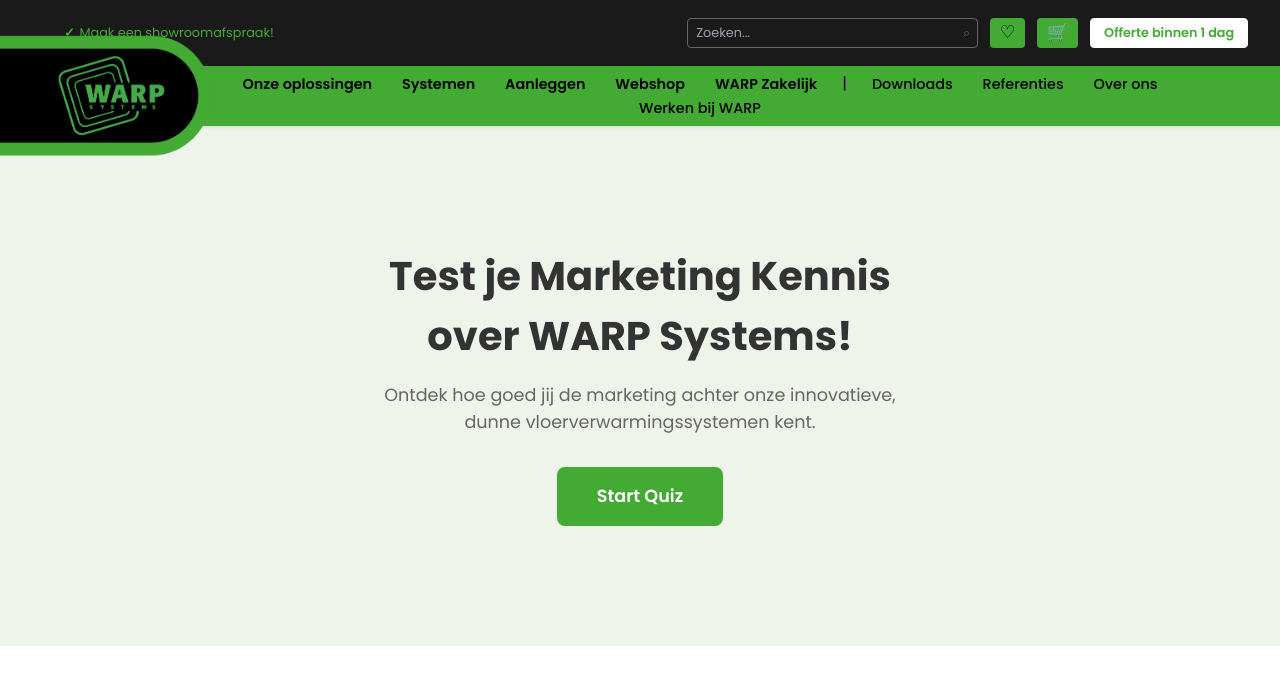
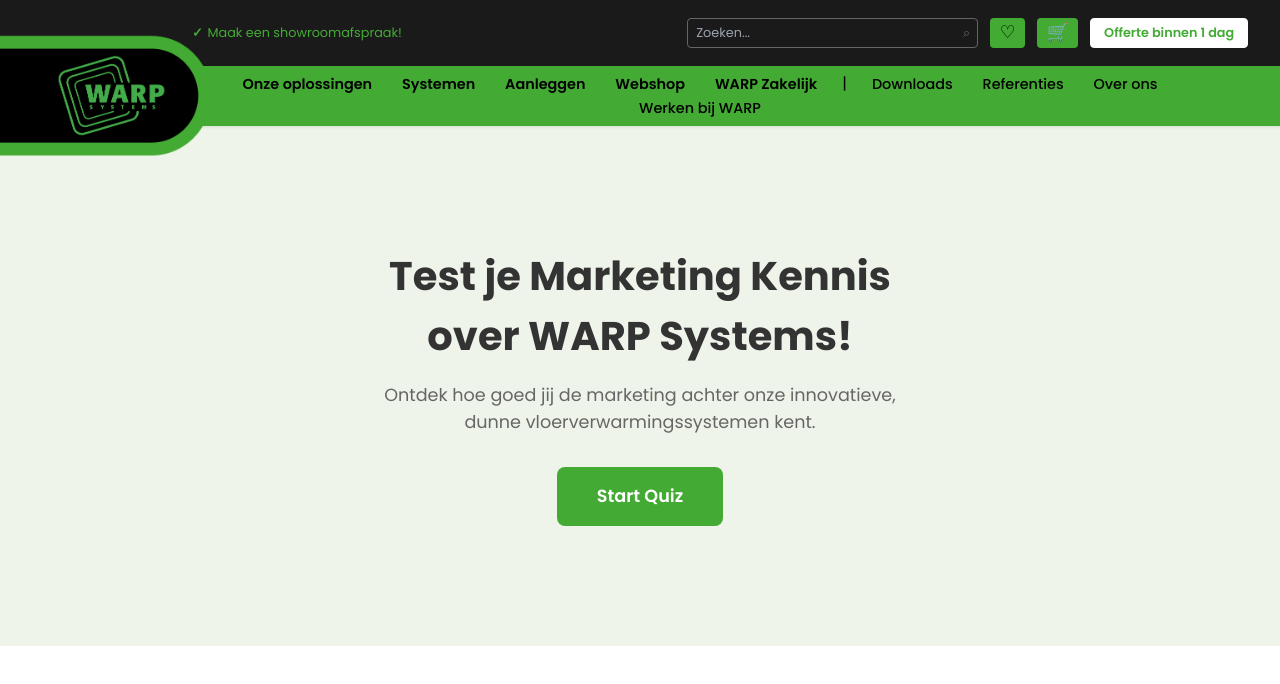
Before and after one commit to EmielMaaijen/Marketing-Quiz, a plain HTML site: page index.html in a window 1280 px wide. Drawn offline with nearby package versions, Linux system fonts and the light colour scheme.

Commit message:
Update index.html

```diff
--- a/index.html
+++ b/index.html
@@ -207,7 +207,7 @@
         <div class="top-header">
             <div class="header-container">
                 <div>
-                    <a href="#" class="showroom-link ml-8">
+                    <a href="#" class="showroom-link ml-40">
                         <span>✓</span> Maak een showroomafspraak!
                     </a>
                 </div>
```
